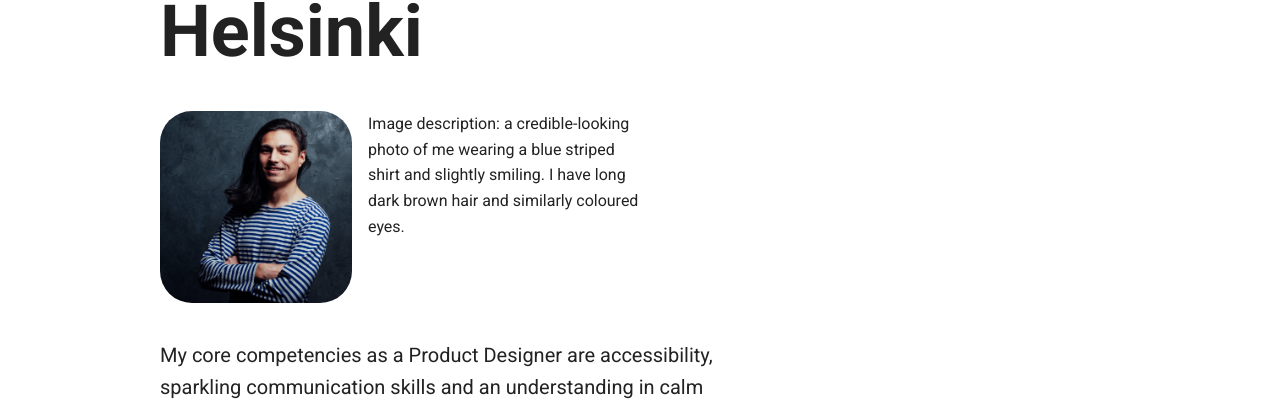
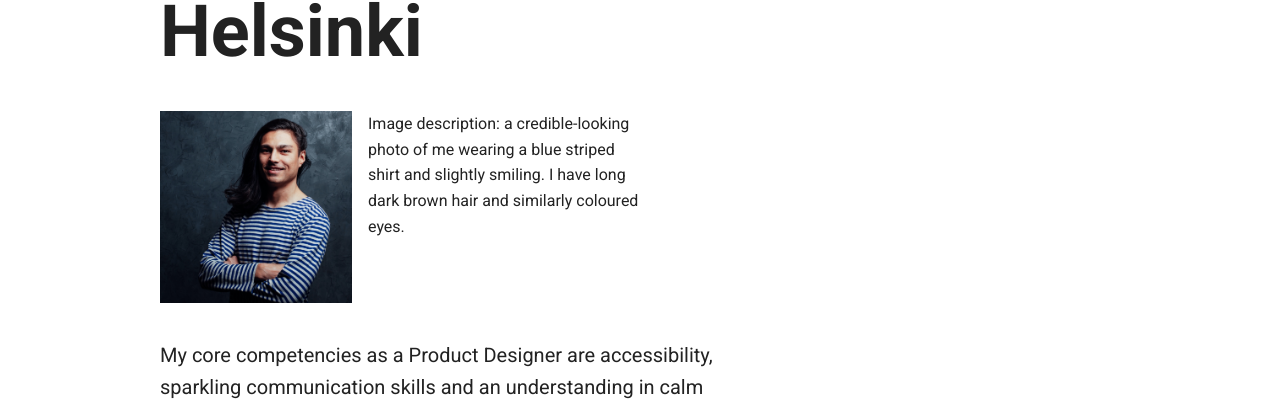
Before and after one commit to jesseu/jesseu.github.io, a Jekyll site: the page built from index.html, in a window 1280 px wide. Shown: the part 328-729 px from the top of the page. Built offline with Jekyll 4.4.1, drawn with Linux system fonts in a browser that asks for light colours.

Commit message:
Update skeleton.css

```diff
--- a/css/skeleton.css
+++ b/css/skeleton.css
@@ -164,7 +164,6 @@ a:hover {
 /* Images
 –––––––––––––––––––––––––––––––––––––––––––––––––– */
 .avatar {
-  border-radius: 2rem;
   max-width: 12rem;
   margin-right: 1rem;
   margin-bottom: 1rem;
```
